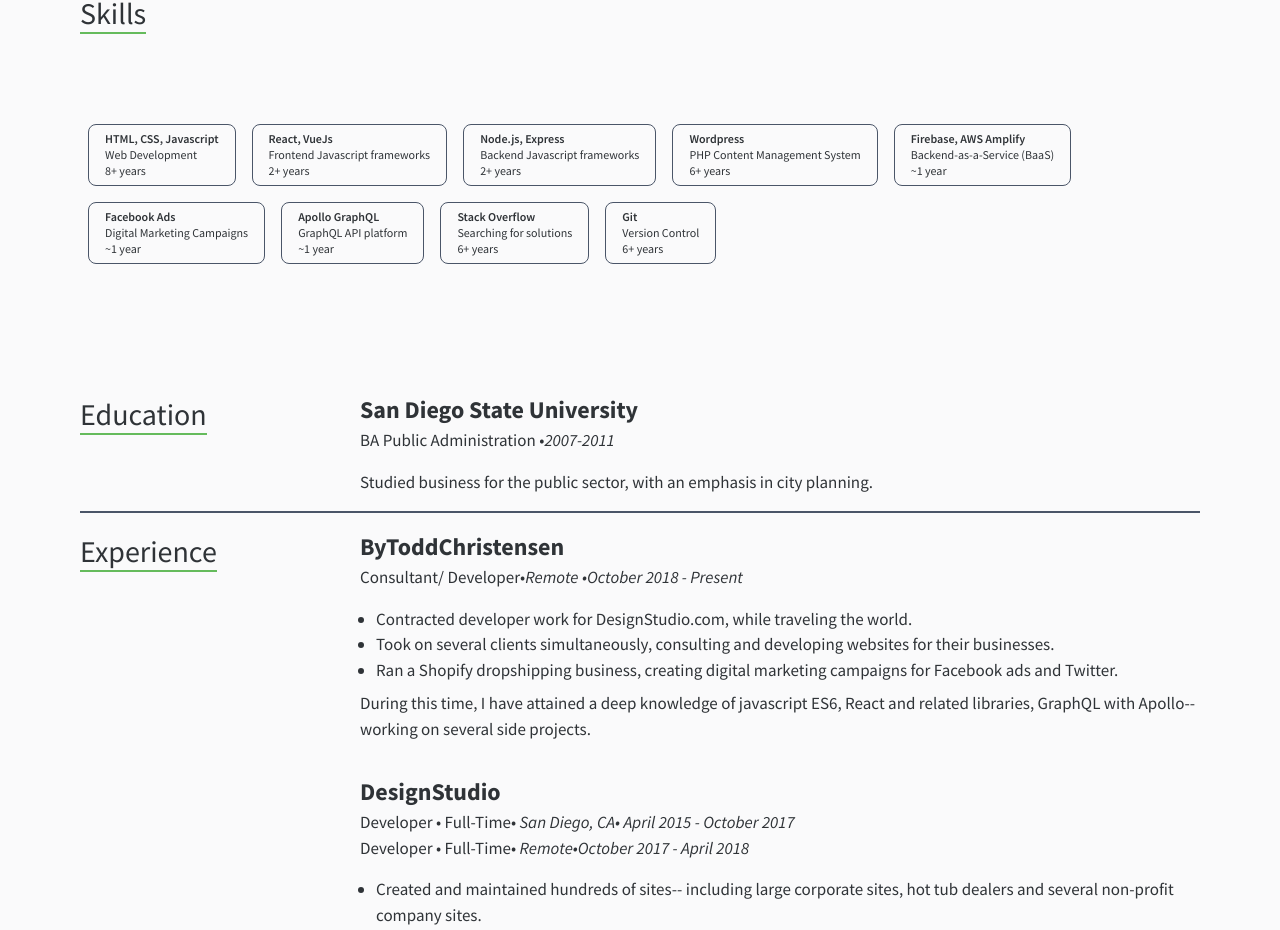
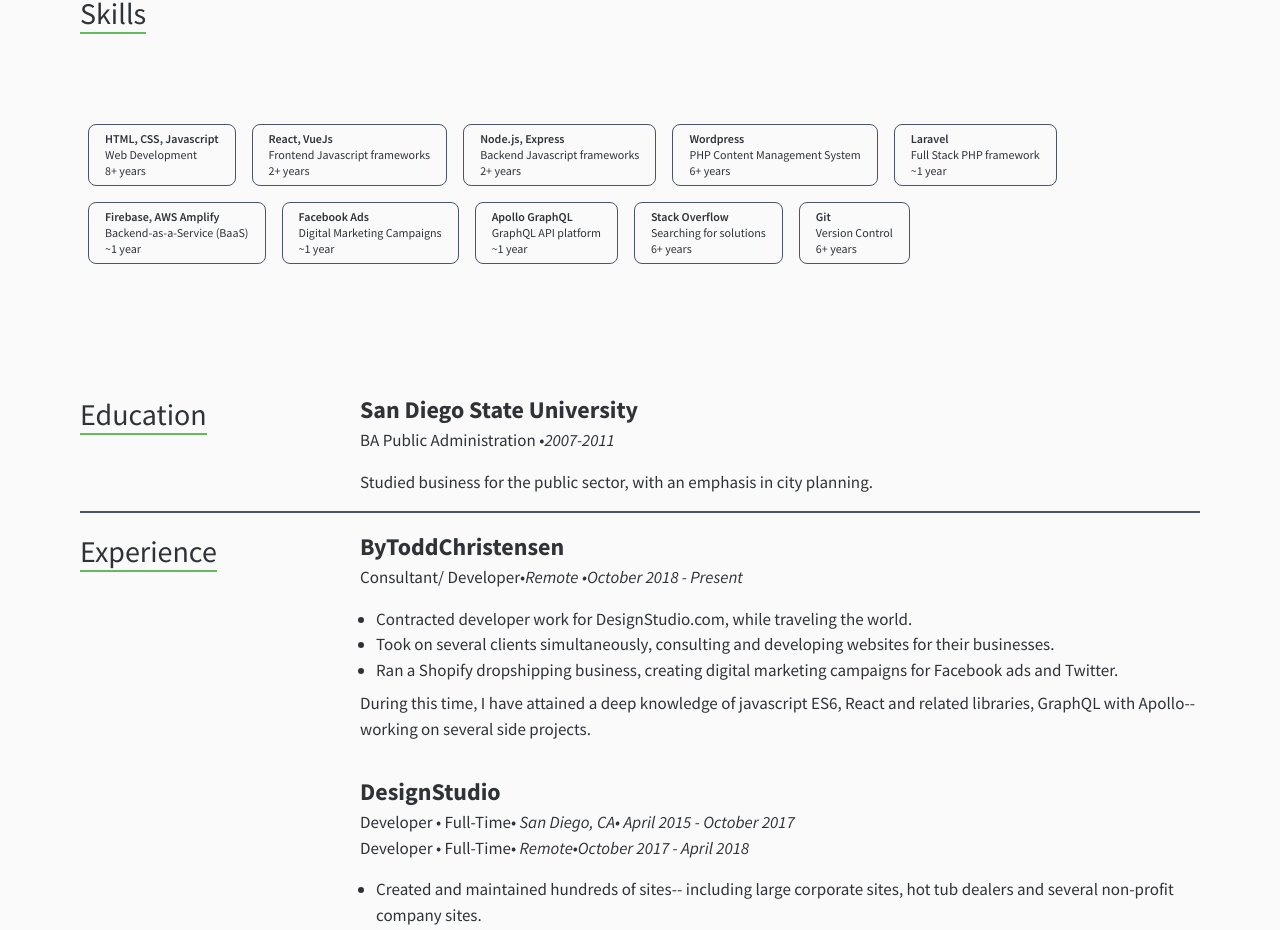
Before and after one commit to trchristensen/react-portfolio, a React (Create React App) app: page / in a window 1280 px wide. Shown: the part 1548-2478 px from the top of the page. Built offline with nearby package versions, Linux system fonts and the light colour scheme.

Commit message:
adding laravel skill

```diff
--- a/src/components/skills/skills.component.jsx
+++ b/src/components/skills/skills.component.jsx
@@ -25,6 +25,11 @@
     title: "Wordpress",
     description: "PHP Content Management System",
     experience: 2014,
+  },
+  {
+    title: "Laravel",
+    description: "Full Stack PHP framework",
+    experience: '~1 year',
   },
   {
     title: "Firebase, AWS Amplify",
```
